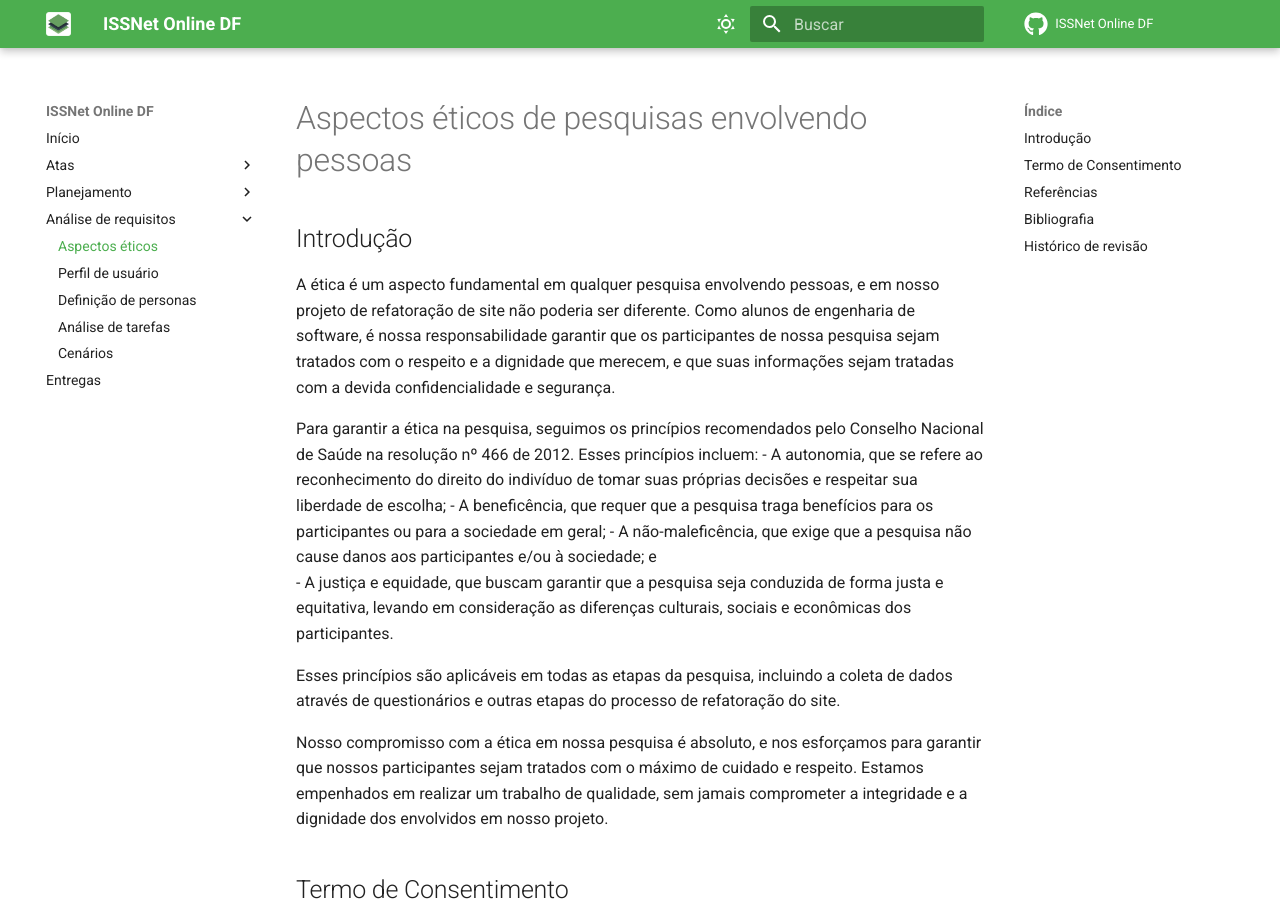
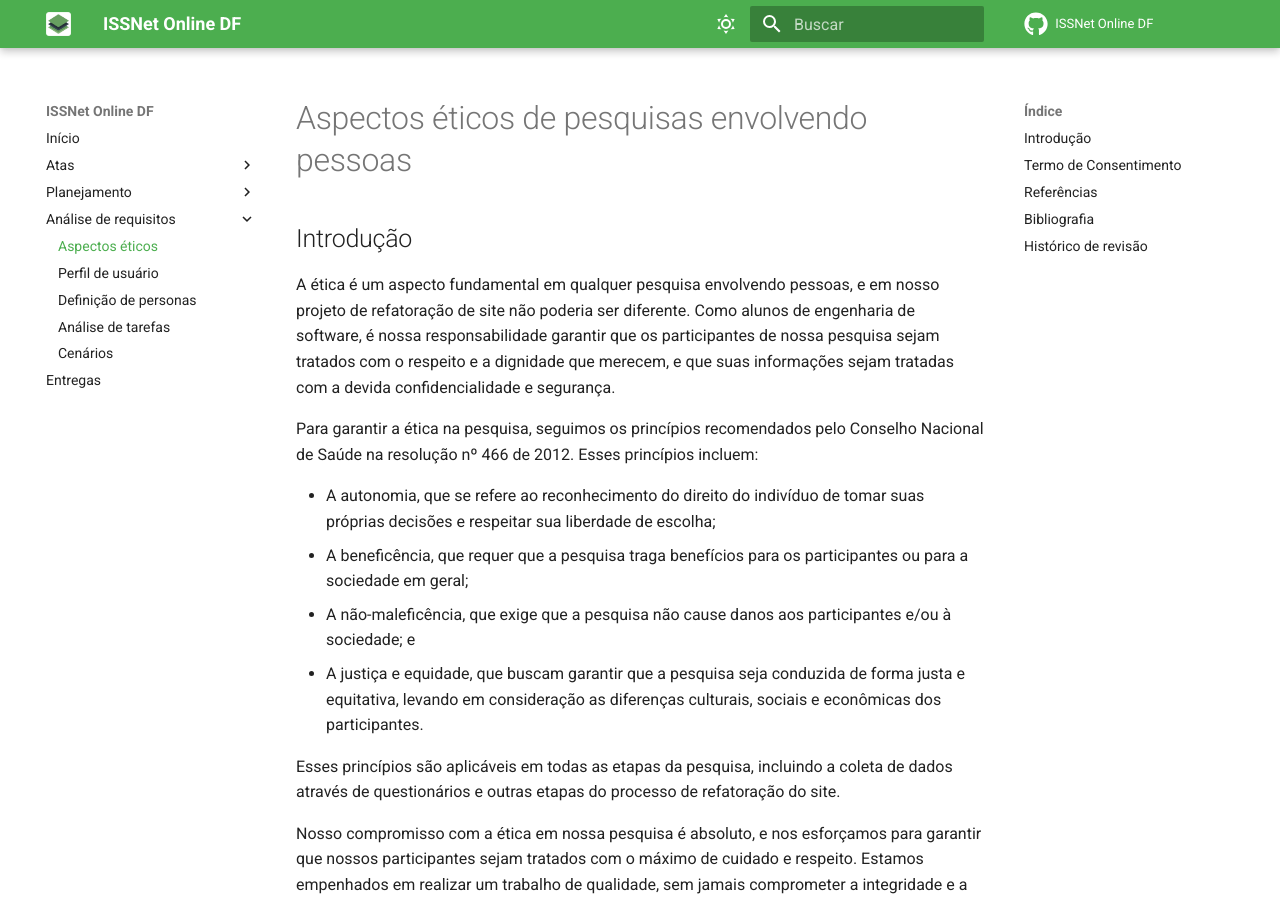
Before and after one commit to Interacao-Humano-Computador/2023.1-ISSNet, an MkDocs documentation site: the page built from gitpages/docs/analise_de_requisitos/aspectos_eticos.md, in a window 1280 px wide and 900 px high. Built offline with MkDocs 1.6.1 and Material for MkDocs 9.7.7, drawn with Linux system fonts in a browser that asks for light colours; comment, search, counter and statistics services are not loaded.

Commit message:
ajustando lista de princípios

```diff
--- a/gitpages/docs/analise_de_requisitos/aspectos_eticos.md
+++ b/gitpages/docs/analise_de_requisitos/aspectos_eticos.md
@@ -3,10 +3,13 @@
 A ética é um aspecto fundamental em qualquer pesquisa envolvendo pessoas, e em nosso projeto de refatoração de site não poderia ser diferente. Como alunos de engenharia de software, é nossa responsabilidade garantir que os participantes de nossa pesquisa sejam tratados com o respeito e a dignidade que merecem, e que suas informações sejam tratadas com a devida confidencialidade e segurança.
 
 Para garantir a ética na pesquisa, seguimos os princípios recomendados pelo Conselho Nacional de Saúde na resolução nº 466 de 2012. Esses princípios incluem:
- - A autonomia, que se refere ao reconhecimento do direito do indivíduo de tomar suas próprias decisões e respeitar sua liberdade de escolha;
- - A beneficência, que requer que a pesquisa traga benefícios para os participantes ou para a sociedade em geral;
- - A não-maleficência, que exige que a pesquisa não cause danos aos participantes e/ou à sociedade; e
- - A justiça e equidade, que buscam garantir que a pesquisa seja conduzida de forma justa e equitativa, levando em consideração as diferenças culturais, sociais e econômicas dos participantes.
+
+<ul>
+    <li>A autonomia, que se refere ao reconhecimento do direito do indivíduo de tomar suas próprias decisões e respeitar sua liberdade de escolha;
+    <li>A beneficência, que requer que a pesquisa traga benefícios para os participantes ou para a sociedade em geral;
+    <li>A não-maleficência, que exige que a pesquisa não cause danos aos participantes e/ou à sociedade; e
+    <li>A justiça e equidade, que buscam garantir que a pesquisa seja conduzida de forma justa e equitativa, levando em consideração as diferenças culturais, sociais e econômicas dos participantes.
+</ul>
 
 Esses princípios são aplicáveis em todas as etapas da pesquisa, incluindo a coleta de dados através de questionários e outras etapas do processo de refatoração do site.
 
```
